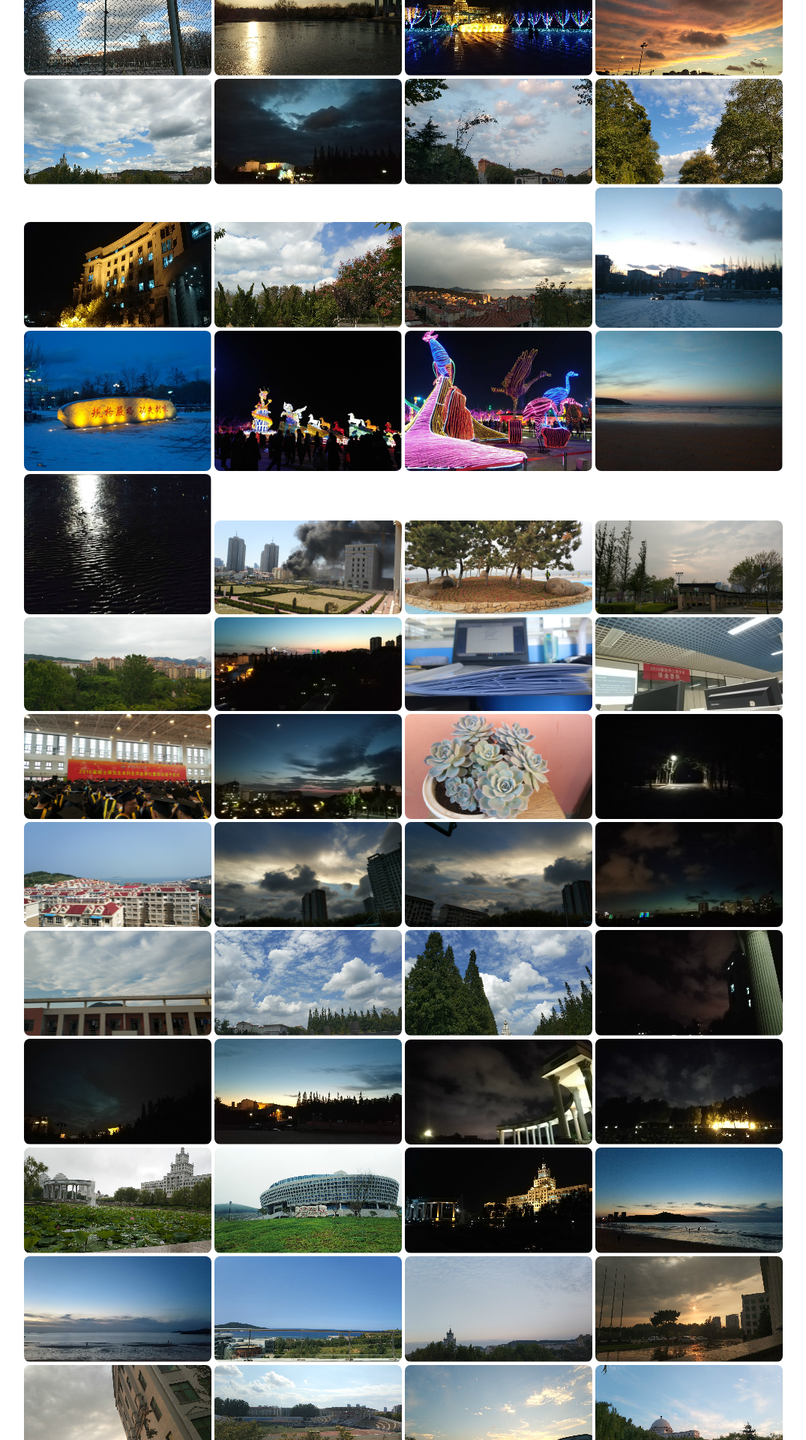
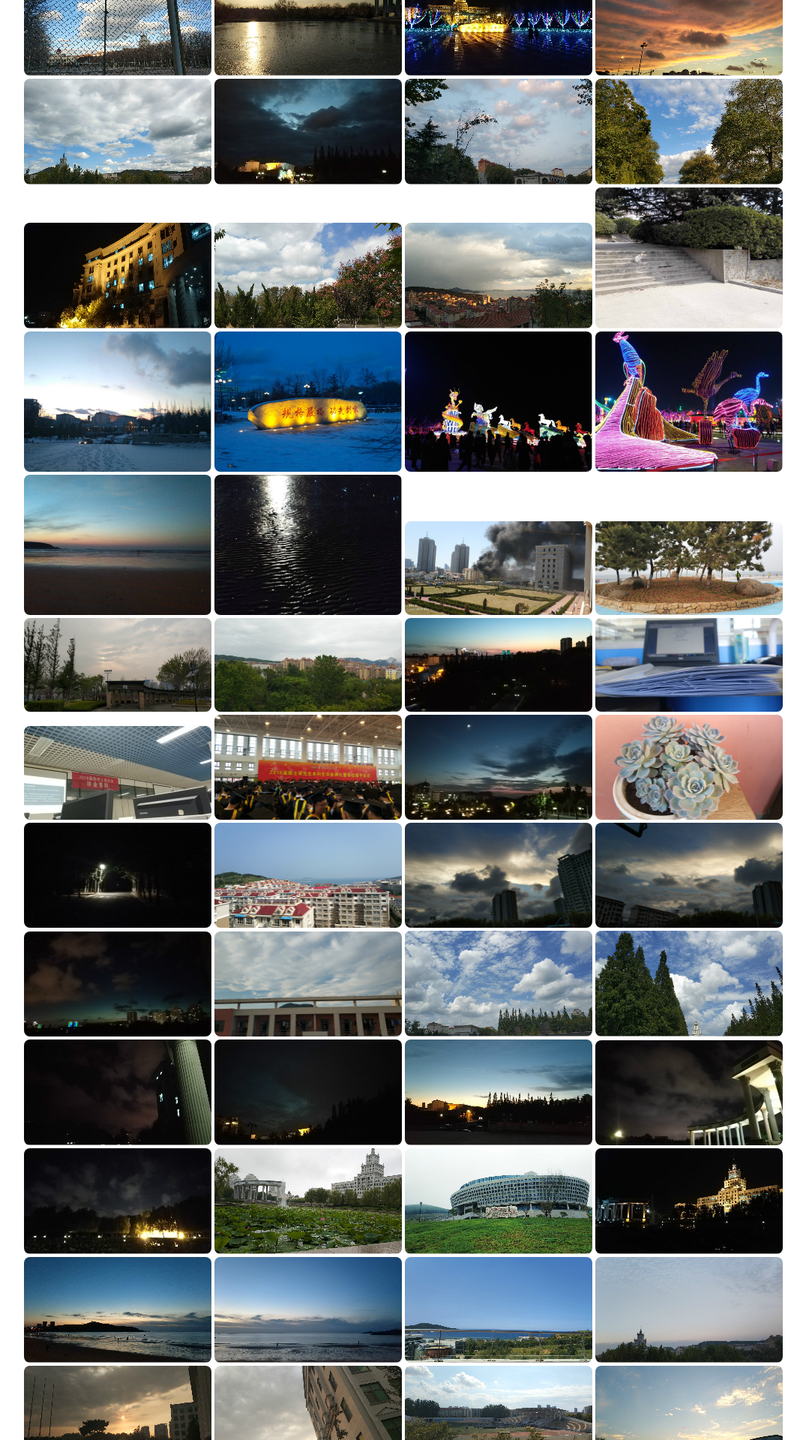
Before and after one commit to PAULYZHENG/paulyzheng.github.io, a Jekyll site: the page photograph/index.html, which Jekyll copies as it is, in a window 1280 px wide. Shown: the part 1825-3745 px from the top of the page at 75% size, without its empty margins (102-1177 px from the left). Built offline with Jekyll 4.4.1, drawn with Linux system fonts in a browser that asks for light colours.

Commit message:
Update index.html

```diff
--- a/photograph/index.html
+++ b/photograph/index.html
@@ -60,6 +60,7 @@
       <a class="example-image-link" href="./photo/2018060.jpg" data-lightbox="2018" data-title=""><img class="example-image" src="./thumbnail/2018060.jpg"/></a>
       <a class="example-image-link" href="./photo/2018058.jpg" data-lightbox="2018" data-title=""><img class="example-image" src="./thumbnail/2018058.jpg"/></a>
       <a class="example-image-link" href="./photo/2018056.jpg" data-lightbox="2018" data-title=""><img class="example-image" src="./thumbnail/2018056.jpg"/></a>
+      <a class="example-image-link" href="./photo/2018053.jpg" data-lightbox="2018" data-title=""><img class="example-image" src="./thumbnail/2018053.jpg"/></a>
       <a class="example-image-link" href="./photo/2018001.jpg" data-lightbox="2018" data-title=""><img class="example-image" src="./thumbnail/2018001.jpg"/></a>
       <a class="example-image-link" href="./photo/2018002.jpg" data-lightbox="2018" data-title=""><img class="example-image" src="./thumbnail/2018002.jpg"/></a>
       <a class="example-image-link" href="./photo/2018003.jpg" data-lightbox="2018" data-title=""><img class="example-image" src="./thumbnail/2018003.jpg"/></a>
@@ -108,7 +109,6 @@
       <a class="example-image-link" href="./photo/2018050.jpg" data-lightbox="2018" data-title=""><img class="example-image" src="./thumbnail/2018050.jpg"/></a>
       <a class="example-image-link" href="./photo/2018051.jpg" data-lightbox="2018" data-title=""><img class="example-image" src="./thumbnail/2018051.jpg"/></a>
       <a class="example-image-link" href="./photo/2018052.jpg" data-lightbox="2018" data-title=""><img class="example-image" src="./thumbnail/2018052.jpg"/></a>
-      <a class="example-image-link" href="./photo/2018053.jpg" data-lightbox="2018" data-title=""><img class="example-image" src="./thumbnail/2018053.jpg"/></a>
       <a class="example-image-link" href="./photo/2018011.jpg" data-lightbox="2018" data-title=""><img class="example-image" src="./thumbnail/2018011.jpg"/></a>
       <a class="example-image-link" href="./photo/2018013.jpg" data-lightbox="2018" data-title=""><img class="example-image" src="./thumbnail/2018013.jpg"/></a>
       <a class="example-image-link" href="./photo/2018046.jpg" data-lightbox="2018" data-title=""><img class="example-image" src="./thumbnail/2018046.jpg"/></a>
```
